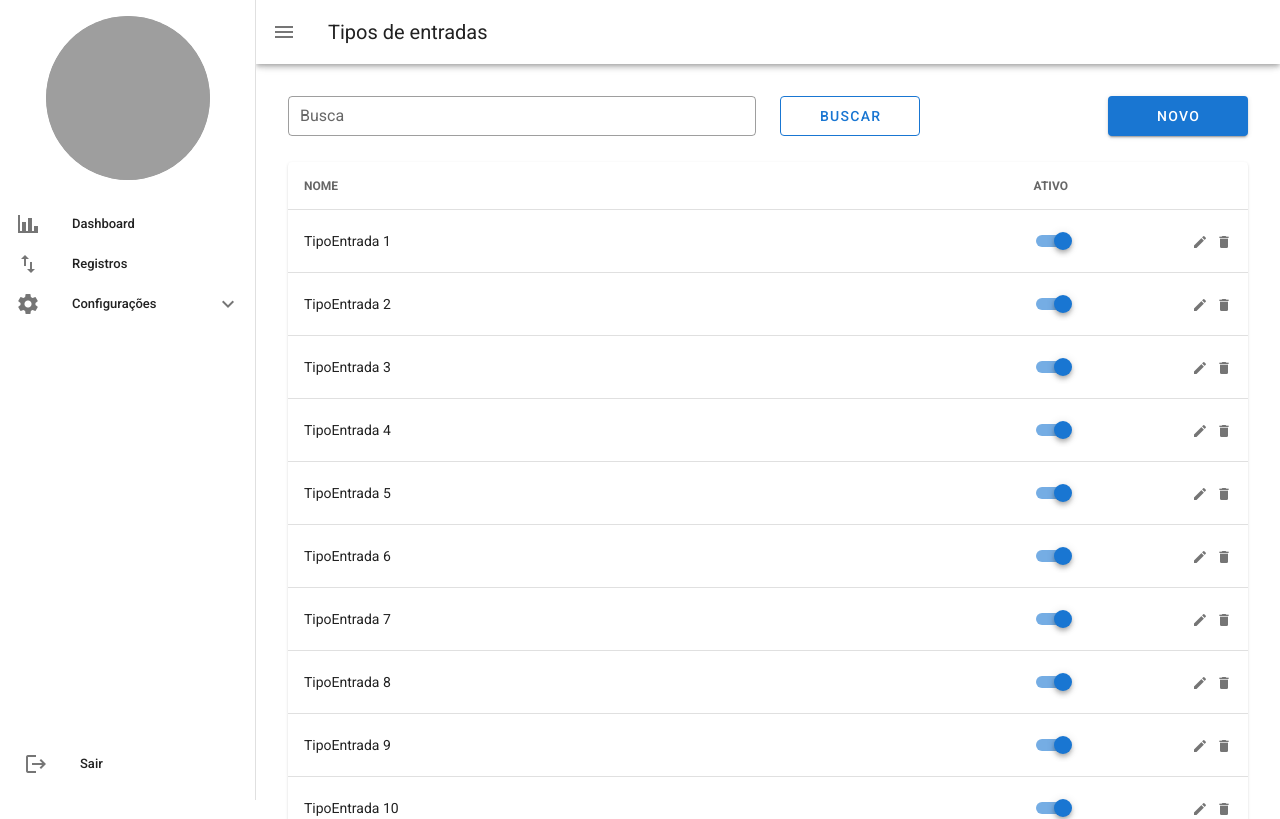
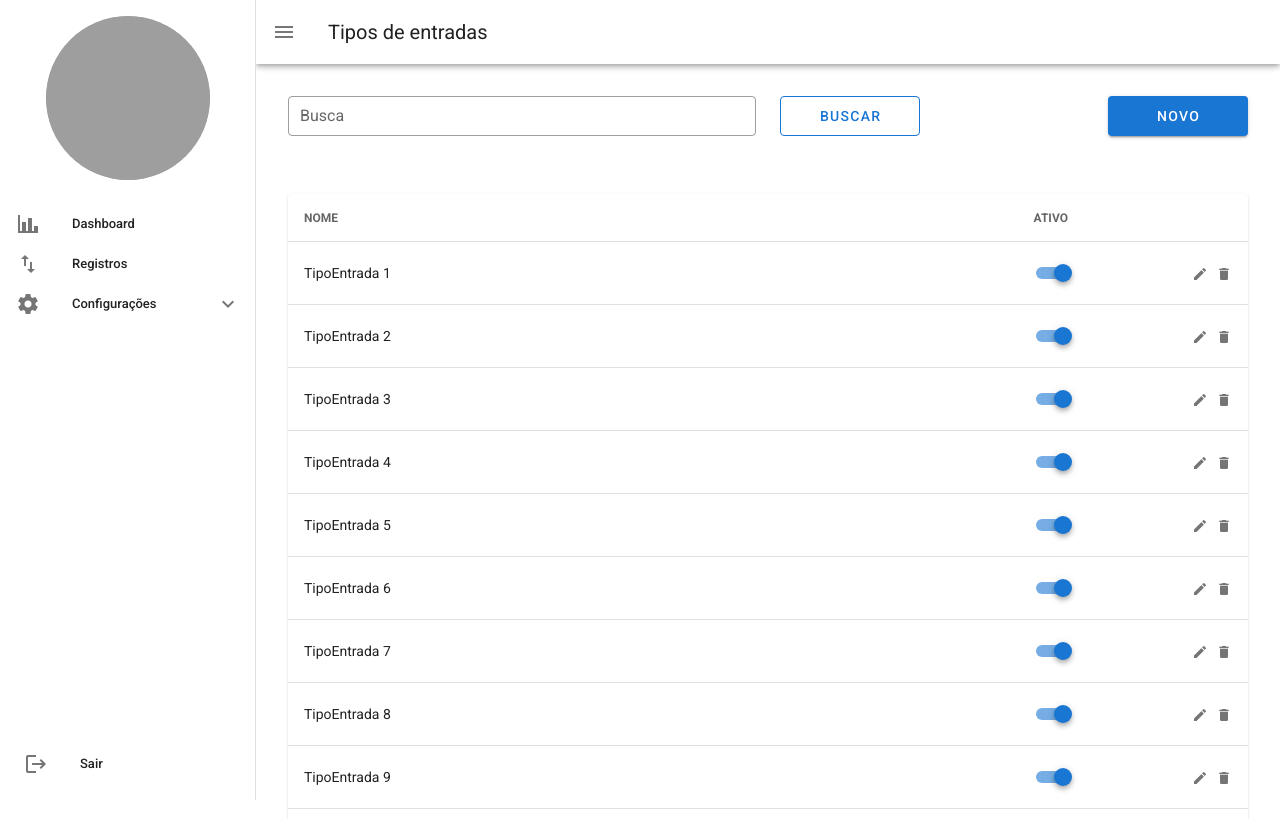
Before and after one commit to vncsmrqs/trade-manager-app, a Vue app: page /configuracoes/tipos-entradas in a window 1280 px wide. Shown: the top 819 px of the page. Built offline with nearby package versions, Linux system fonts and the light colour scheme; grey boxes are pictures that could not be loaded.

Commit message:
chore: change table margin top

```diff
--- a/src/views/configuracoes/gatilhos/index.vue
+++ b/src/views/configuracoes/gatilhos/index.vue
@@ -37,7 +37,7 @@
     <v-data-table
         :headers="headers"
         :items="localState.items"
-        class="elevation-1"
+        class="elevation-1 mt-8"
         hide-default-footer
         :loading="isLoading"
         loading-text="Buscando gatilhos..."
--- a/src/views/configuracoes/setups/index.vue
+++ b/src/views/configuracoes/setups/index.vue
@@ -37,7 +37,7 @@
     <v-data-table
         :headers="headers"
         :items="localState.items"
-        class="elevation-1"
+        class="elevation-1 mt-8"
         hide-default-footer
         :loading="isLoading"
         loading-text="Buscando setups..."
--- a/src/views/configuracoes/tipos-entradas/index.vue
+++ b/src/views/configuracoes/tipos-entradas/index.vue
@@ -37,7 +37,7 @@
     <v-data-table
         :headers="headers"
         :items="localState.items"
-        class="elevation-1"
+        class="elevation-1 mt-8"
         hide-default-footer
         :loading="isLoading"
         loading-text="Buscando tipos de entradas..."
```
